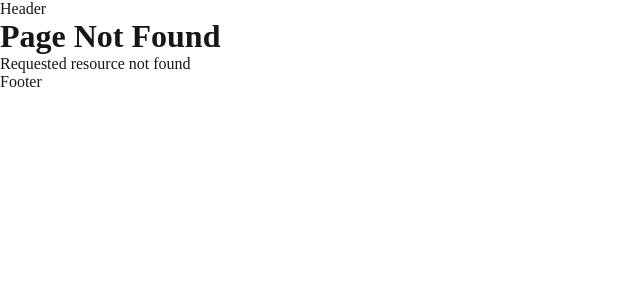
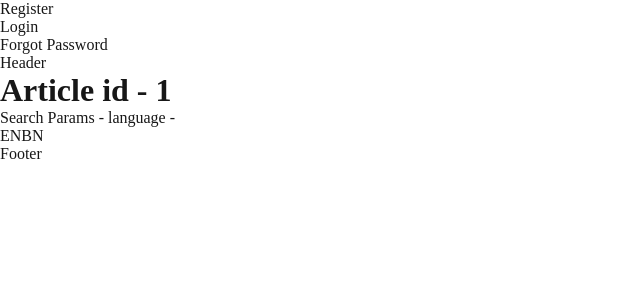
Before and after one commit to nuralam376/Turborepo, a Next.js app in the folder apps/web/: page /articles/1 in a window 1280 px wide. Before the commit this address had no page. Shown: the top 300 px of the page, without its empty margins (0-640 px from the left). Built offline with nearby package versions, Linux system fonts and the light colour scheme.

Commit message:
Params and Search Params

```diff
--- /dev/null
+++ b/apps/web/app/articles/[articleId]/page.tsx
@@ -0,0 +1,17 @@
+import Link from "next/link";
+
+export default async function ArticlePage({params, searchParams} : {
+    params: Promise<{ articleId: string}>,
+    searchParams: Promise<{lang?: "en" | "bn"}>
+}) {
+    const articleId = (await params).articleId;
+    const language = (await searchParams).lang;
+
+    return <div>
+        <h1>Article id - {articleId}</h1>
+        <p>Search Params - language - {language}</p>
+
+        <Link href = {`/articles/${articleId}?lang=en`}>EN</Link>
+        <Link href = {`/articles/${articleId}?lang=bn`}>BN</Link>
+    </div>
+}
--- a/apps/web/app/layout.tsx
+++ b/apps/web/app/layout.tsx
@@ -1,6 +1,10 @@
+"use client";
+
 import type { Metadata } from "next";
 import localFont from "next/font/local";
 import "./globals.css";
+import Link from "next/link";
+import { usePathname } from "next/navigation";
 
 const geistSans = localFont({
   src: "./fonts/GeistVF.woff",
@@ -11,22 +15,48 @@ const geistMono = localFont({
   variable: "--font-geist-mono",
 });
 
-export const metadata: Metadata = {
-  title: {
-    default: "Next.js",
-    template: "%s | Next,js"
+// export const metadata: Metadata = {
+//   title: {
+//     default: "Next.js",
+//     template: "%s | Next,js"
+//   },
+//   description: "Generated by create next app",
+// };
+
+const navLinks = [
+  {
+    name: "Register",
+    href: "/register"
   },
-  description: "Generated by create next app",
-};
+  {
+    name: "Login",
+    href: "/login"
+  },
+  {
+    name: "Forgot Password",
+    href: "/forgot-password"
+  }
+];
 
 export default function RootLayout({
   children,
 }: Readonly<{
   children: React.ReactNode;
 }>) {
+  const pathName = usePathname();
+
   return (
     <html lang="en">
       <body className={`${geistSans.variable} ${geistMono.variable}`}>
+        <ul>
+          {navLinks?.map(link => {
+            const isActive = pathName === link.href || (pathName.startsWith(link.href) && link.href !== "/");
+            return  <li key={link.name} className={`${isActive ? 'font-bold' : 'font-normal'}`}>
+            <Link href={link.href}>{link.name}</Link>
+          </li>
+          }
+          )}
+        </ul>
         <header>
             Header
         </header>
```
